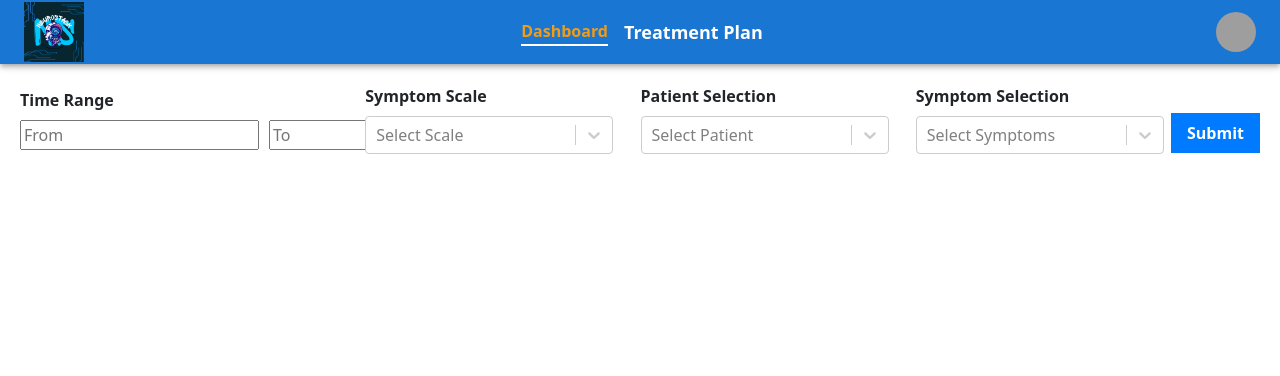
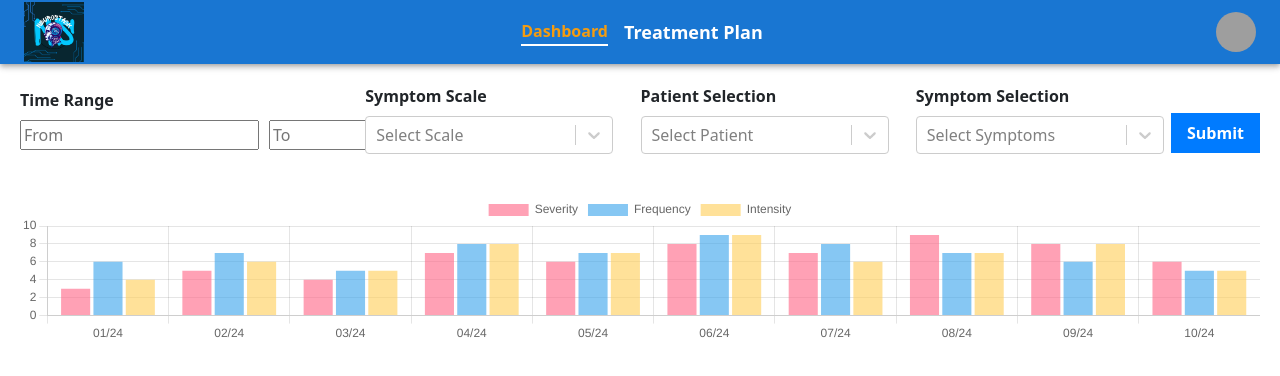
Before and after one commit to sakshamsachdeva13/NeuroStack, a React (Create React App) app: page / in a window 1280 px wide. Shown: the top 376 px of the page. Built offline with nearby package versions, Linux system fonts and the light colour scheme; grey boxes are pictures that could not be loaded.

Commit message:
chart js seperated

```diff
--- /dev/null
+++ b/src/pages/Dashboard/Charts/chart.jsx
@@ -0,0 +1,126 @@
+import React from "react";
+import { Bar, Line, Pie } from 'react-chartjs-2';
+
+const Chart = ({ type }) => {
+  let charts = <></>;
+
+  const sample = {
+    labels: [
+      "01/24",
+      "02/24",
+      "03/24",
+      "04/24",
+      "05/24",
+      "06/24",
+      "07/24",
+      "08/24",
+      "09/24",
+      "10/24",
+    ],
+    datasets: [
+      {
+        label: "Severity",
+        data: [3, 5, 4, 7, 6, 8, 7, 9, 8, 6],
+        backgroundColor: "rgba(255, 99, 132, 0.6)",
+        borderColor: "rgba(255, 99, 132, 1)",
+        fill: false,
+        tension: 0.1,
+      },
+      {
+        label: "Frequency",
+        data: [6, 7, 5, 8, 7, 9, 8, 7, 6, 5],
+        backgroundColor: "rgba(54, 162, 235, 0.6)",
+        borderColor: "rgba(54, 162, 235, 1)",
+        fill: false,
+        tension: 0.1,
+      },
+      {
+        label: "Intensity",
+        data: [4, 6, 5, 8, 7, 9, 6, 7, 8, 5],
+        backgroundColor: "rgba(255, 206, 86, 0.6)",
+        borderColor: "rgba(255, 206, 86, 1)",
+        fill: false,
+        tension: 0.1,
+      },
+    ],
+  };
+  const pieChartData = {
+    labels: ['Severity', 'Frequency', 'Intensity'],
+    datasets: [{
+      data: [3, 6, 4],
+      backgroundColor: [
+        'rgba(255, 99, 132, 0.6)',
+        'rgba(54, 162, 235, 0.6)',
+        'rgba(255, 206, 86, 0.6)',
+      ],
+      borderColor: [
+        'rgba(255, 99, 132, 1)',
+        'rgba(54, 162, 235, 1)',
+        'rgba(255, 206, 86, 1)',
+      ],
+      borderWidth: 0, // Remove border
+    }],
+    monthYearLabels: ['Jan 2024', 'Feb 2024', 'Mar 2024'], // Labels for tooltips
+  };
+
+  console.log("flow came here")
+  const options = {
+    responsive: true,
+    maintainAspectRatio: false,
+    plugins: {
+      tooltip: {
+        callbacks: {
+          label: (tooltipItem) => {
+            return `${tooltipItem.label}: ${tooltipItem.raw}`;
+          },
+          title: (tooltipItems) => {
+            const idx = tooltipItems[0].dataIndex;
+            return pieChartData.monthYearLabels[idx];
+          },
+        },
+      },
+    },
+  };
+
+  const paralysisOptions = {
+    ...options,
+    plugins: {
+      ...options.plugins,
+      title: {
+        display: true,
+        text: 'Paralysis', // Title above the chart
+        fontSize: 16,
+        fontColor: '#333', // Title font color
+        padding: 20,
+      },
+    },
+  };
+
+  console.log(sample)
+
+  switch (type) {
+    case "Bar":
+      charts = (<Bar data ={sample} options={options}/>);
+      break;
+
+    case "Line":
+      charts = <Line  data ={sample} options={options} />;
+      break;
+
+    case "Pie":
+      charts = <></>;
+      break;
+    default:
+      charts = <Bar data ={sample} options={options}/>;
+
+  }
+  return(
+
+   <div>
+        {charts}
+   </div>
+
+) ;
+};
+
+export default Chart;
--- a/src/pages/Dashboard/Dashboard.jsx
+++ b/src/pages/Dashboard/Dashboard.jsx
@@ -5,7 +5,7 @@ import DatePicker from 'react-datepicker';
 import 'react-datepicker/dist/react-datepicker.css';
 import styles from './Dashboard.module.css';
 import { Chart as ChartJS, CategoryScale, LinearScale, BarElement, LineElement, PointElement, Title, Tooltip, Legend, PieController, ArcElement } from 'chart.js';
-
+import Chart from './Charts/chart'
 ChartJS.register(
   CategoryScale,
   LinearScale,
@@ -258,7 +258,7 @@ const Dashboard = () => {
         </div>
         <button onClick={handleSubmit} className={styles.submitButton}>Submit</button>
       </div>
-      {filteredData && (
+      {/* {filteredData && (
         <div className={styles.chartRow}>
           <div className={styles.chartContainer}>
             <Bar ref={barChartRef} data={filteredData} options={options} />
@@ -280,7 +280,9 @@ const Dashboard = () => {
             <Pie ref={pieChartPoorCoordinationRef} data={pieChartData} options={poorCoordinationOptions} />
           </div>
         </div>
-      )}
+      )} */}
+
+      <Chart type="Bar"/>
     </div>
   );
 };
```
